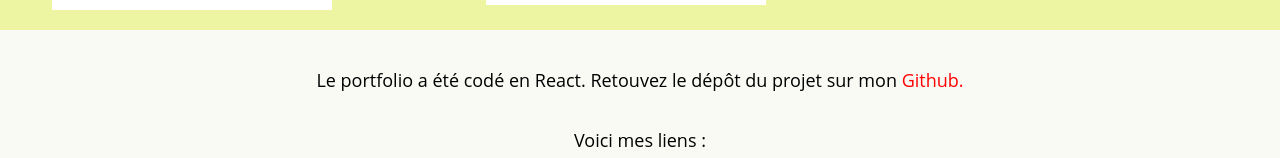
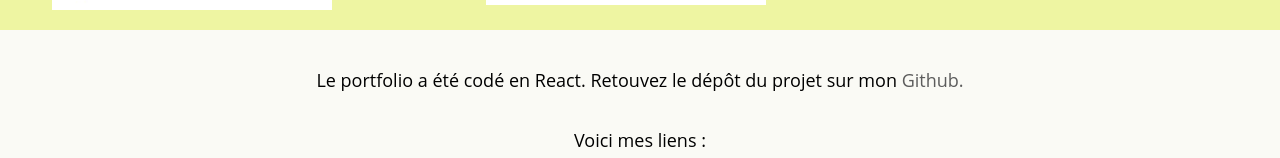
Before and after one commit to clementD99/Portfolio, a React (Create React App) app: page / in a window 1280 px wide. Shown: the part 2334-2492 px from the top of the page. Built offline with nearby package versions, Linux system fonts and the light colour scheme; the HTML template or start-up script is replaced by a standard one.

Commit message:
Changement de couleur du github

```diff
--- a/src/Composants/Footer/footer.scss
+++ b/src/Composants/Footer/footer.scss
@@ -15,7 +15,7 @@
 
   a {
     text-decoration: none;
-    color: red;
+    color: #5C5C5C;
   }
 }
 
```
